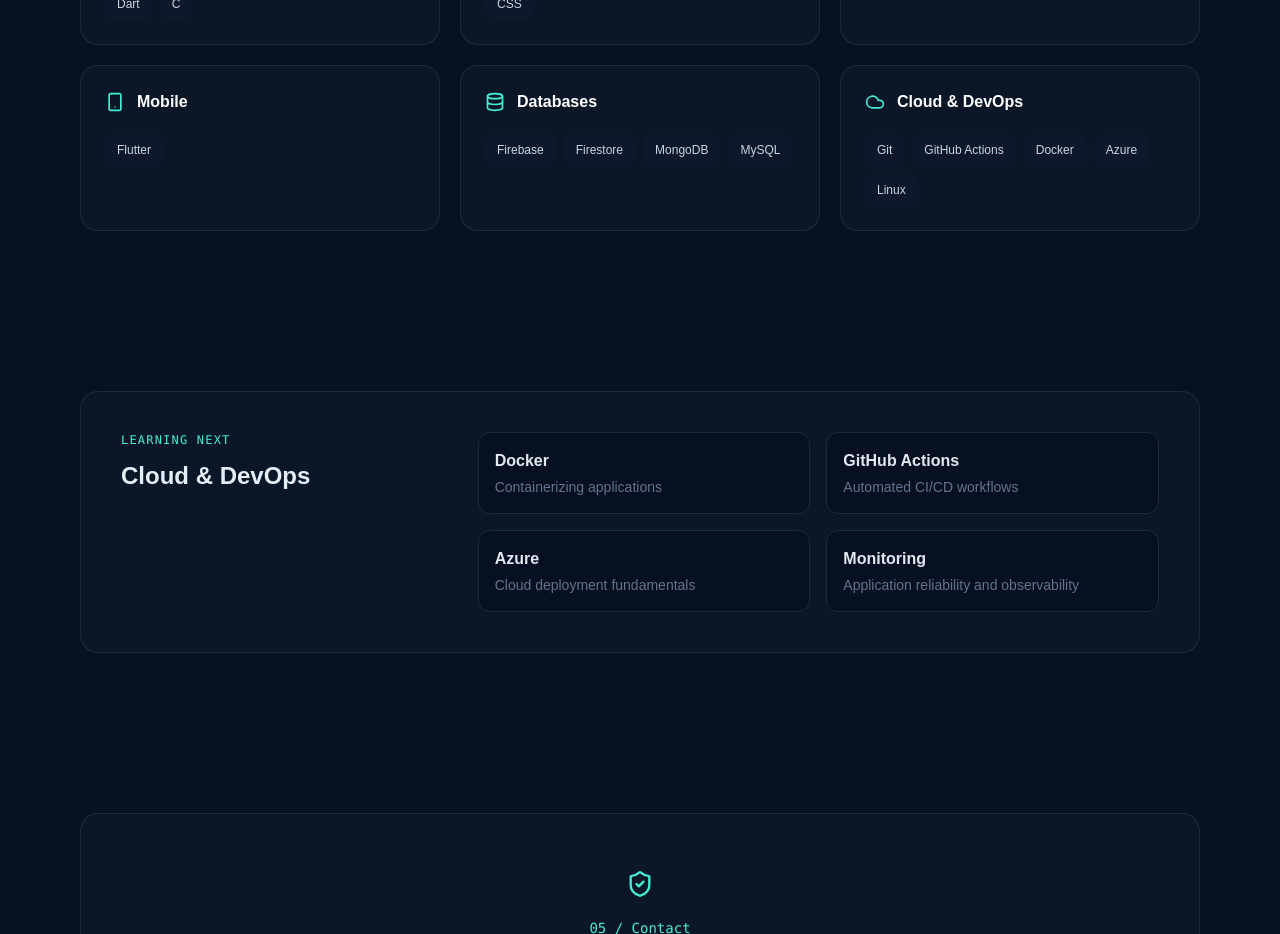
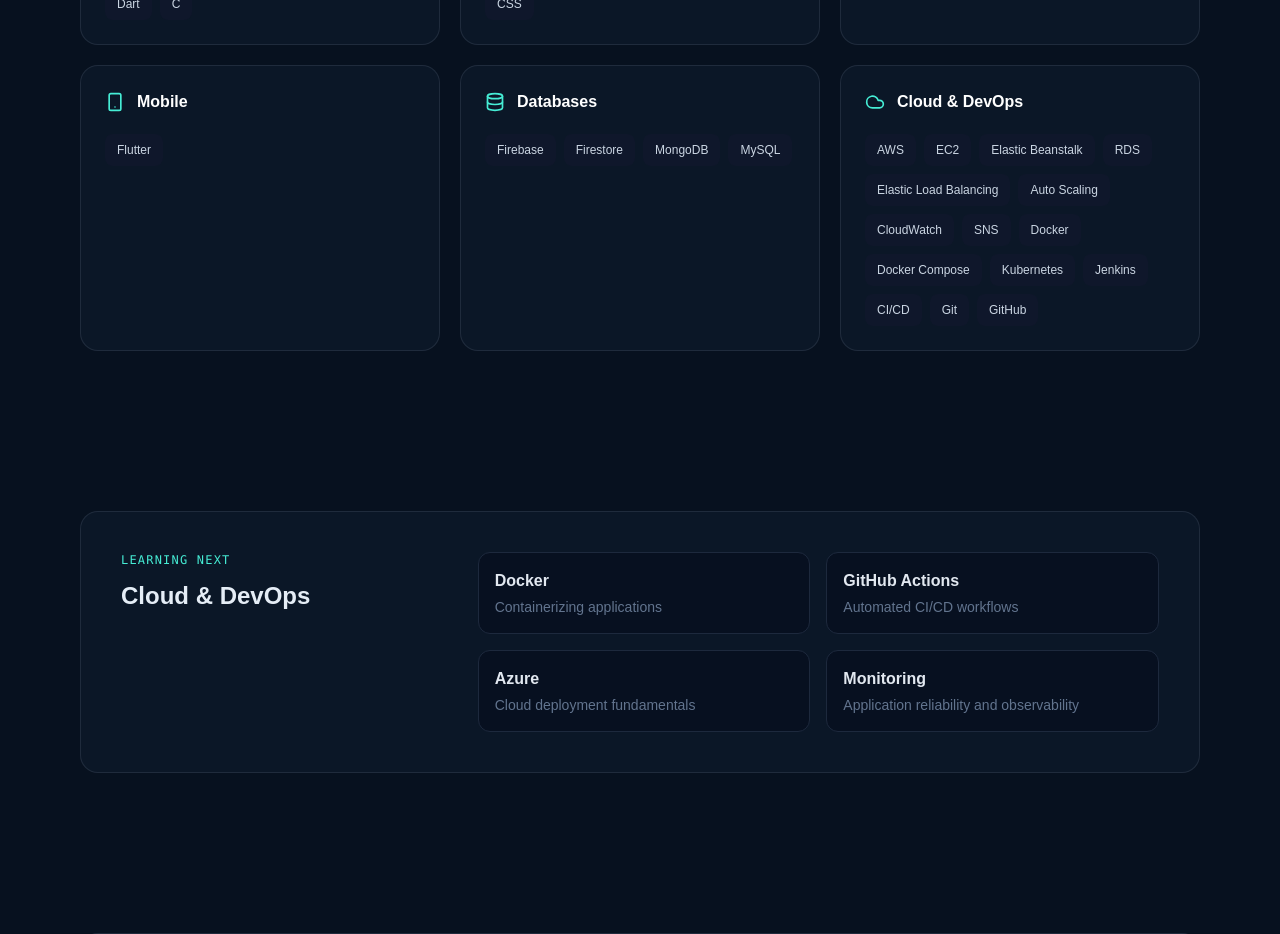
Before and after one commit to Praveen-Thathsara/praveen-portfolio, a Next.js app: page / in a window 1280 px wide. Shown: the part 3480-4414 px from the top of the page. Built offline with nearby package versions, Linux system fonts and the light colour scheme.

Commit message:
feat: enhance skill groups with additional Cloud & DevOps tools

```diff
--- a/app/page.tsx
+++ b/app/page.tsx
@@ -58,12 +58,57 @@ const projects = [
 ];
 
 const skillGroups = [
-  { title: "Languages", icon: Code2, items: ["JavaScript", "TypeScript", "Java", "Python", "Dart", "C"] },
-  { title: "Frontend", icon: Code2, items: ["React", "Next.js", "Tailwind CSS", "HTML", "CSS"] },
-  { title: "Backend", icon: Server, items: ["Node.js", "Express", "FastAPI", "REST APIs"] },
-  { title: "Mobile", icon: Smartphone, items: ["Flutter"] },
-  { title: "Databases", icon: Database, items: ["Firebase", "Firestore", "MongoDB", "MySQL"] },
-  { title: "Cloud & DevOps", icon: Cloud, items: ["Git", "GitHub Actions", "Docker", "Azure", "Linux"] },
+  {
+  title: "Languages",
+  icon: Code2,
+  items: ["JavaScript", "TypeScript", "Java", "Python", "Dart", "C"]
+},
+
+{
+  title: "Frontend",
+  icon: Code2,
+  items: ["React", "Next.js", "Tailwind CSS", "HTML", "CSS"]
+},
+
+{
+  title: "Backend",
+  icon: Server,
+  items: ["Node.js", "Express", "FastAPI", "REST APIs"]
+},
+
+{
+  title: "Mobile",
+  icon: Smartphone,
+  items: ["Flutter"]
+},
+
+{
+  title: "Databases",
+  icon: Database,
+  items: ["Firebase", "Firestore", "MongoDB", "MySQL"]
+},
+
+{
+  title: "Cloud & DevOps",
+  icon: Cloud,
+  items: [
+    "AWS",
+    "EC2",
+    "Elastic Beanstalk",
+    "RDS",
+    "Elastic Load Balancing",
+    "Auto Scaling",
+    "CloudWatch",
+    "SNS",
+    "Docker",
+    "Docker Compose",
+    "Kubernetes",
+    "Jenkins",
+    "CI/CD",
+    "Git",
+    "GitHub"
+  ]
+},
 ];
 
 export default function Home() {
```
